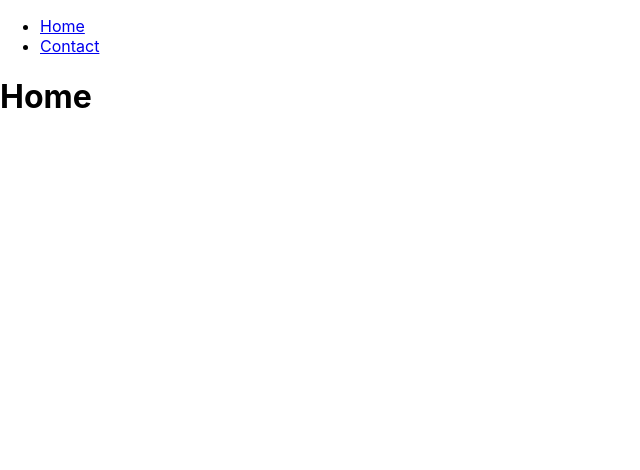
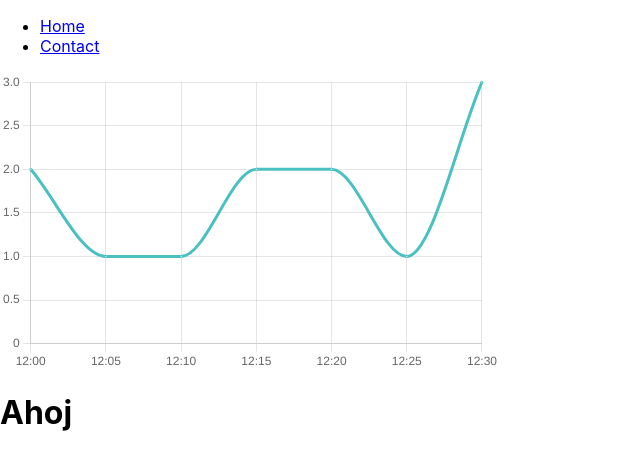
Before and after one commit to lagemaxl/parking-cam-dashboard-Front-End, a React (Create React App) app: page / in a window 1280 px wide. Shown: the top 470 px of the page, without its empty margins (0-640 px from the left). Built offline with nearby package versions, Linux system fonts and the light colour scheme.

Commit message:
přidání komponenty graf

```diff
--- a/package.json
+++ b/package.json
@@ -6,7 +6,9 @@
     "@testing-library/jest-dom": "^5.16.5",
     "@testing-library/react": "^13.4.0",
     "@testing-library/user-event": "^13.5.0",
+    "chart.js": "^4.1.2",
     "react": "^18.2.0",
+    "react-chartjs-2": "^5.1.0",
     "react-dom": "^18.2.0",
     "react-scripts": "5.0.1",
     "web-vitals": "^2.1.4"
--- /dev/null
+++ b/src/pages/Components/Graf.js
@@ -0,0 +1,61 @@
+import React from 'react';
+import { Line } from 'react-chartjs-2';
+import {
+  Chart as ChartJS,
+  LineElement,
+  CategoryScale,
+  LinearScale,
+  PointElement
+} from 'chart.js'
+
+function Graf() {
+    ChartJS.register(LineElement, CategoryScale, LinearScale, PointElement);
+    const data = {
+      labels: ['12:00', '12:05', '12:10', '12:15', '12:20', '12:25', '12:30'],
+      datasets: [
+        {
+          label: 'My First dataset',
+          fill: false,
+          lineTension: 0.1,
+          backgroundColor: 'rgba(75,192,192,0.4)',
+          borderColor: 'rgba(75,192,192,1)',
+          borderCapStyle: 'butt',
+          borderDash: [],
+          borderDashOffset: 0.0,
+          borderJoinStyle: 'miter',
+          pointBorderColor: 'rgba(75,192,192,1)',
+          pointBackgroundColor: '#fff',
+          pointBorderWidth: 1,
+          pointHoverRadius: 5,
+          pointHoverBackgroundColor: 'rgba(75,192,192,1)',
+          pointHoverBorderColor: 'rgba(220,220,220,1)',
+          pointHoverBorderWidth: 2,
+          pointRadius: 1,
+          pointHitRadius: 10,
+          data: [2, 1, 1, 2, 2, 1, 3 ],
+          spanGaps: false,
+          cubicInterpolationMode: 'monotone'
+        }
+      ]
+    };
+
+
+
+      const options = {
+        responsive: false,
+        backgroundColor: 'rgb(255, 99, 132)',
+        scales: {
+          y: {
+            beginAtZero: true,
+          }
+        }
+      };
+
+      return (
+        <div className="App">
+          <Line data={data} options={options} width={500} height={300} className="Graf" />
+        </div>
+      );
+    }
+
+export default Graf;
--- a/src/pages/Home.js
+++ b/src/pages/Home.js
@@ -1,5 +1,13 @@
+import Graf from './Components/Graf';
+import React from 'react';
 const Home = () => {
-    return <h1>Home</h1>;
+    return (
+      <div className="App">
+        <Graf />
+        <h1>Ahoj</h1>
+      </div>
+    );
+
   };
 
   export default Home;
```
Also changed, not shown: src/pages/Components/Rectangle.js (added, +13 -0 lines), 1 other file (tests, documents, lock files or other folders).
